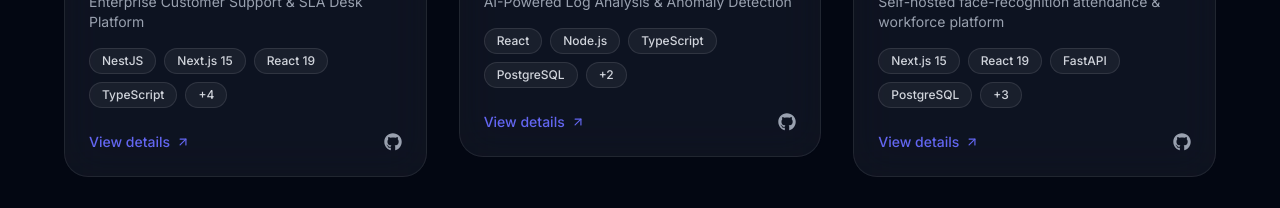
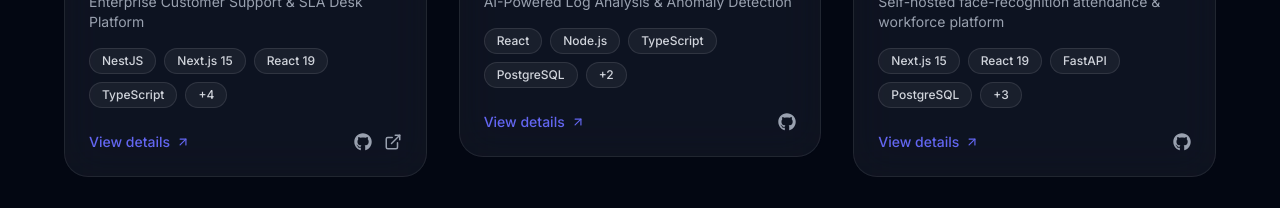
Before and after one commit to aayush-arya/aayush-portfolio, a React (Vite) app: page / in a window 1280 px wide. Shown: the part 4120-4328 px from the top of the page. Built offline with nearby package versions, Linux system fonts and the light colour scheme.

Commit message:
Add live demo link for SentinelDesk project card

```diff
--- a/src/data/profile.ts
+++ b/src/data/profile.ts
@@ -219,6 +219,7 @@ export const projects: Project[] = [
     tech: ['NestJS', 'Next.js 15', 'React 19', 'TypeScript', 'Prisma', 'PostgreSQL', 'Redis', 'Tailwind CSS'],
     gradient: 'from-slate-600 via-indigo-600 to-violet-700',
     github: 'https://github.com/aayush-arya/sentinel-desk',
+    demo: 'https://sentinel-desk-frontend.vercel.app/',
     featured: true,
   },
   {
```
